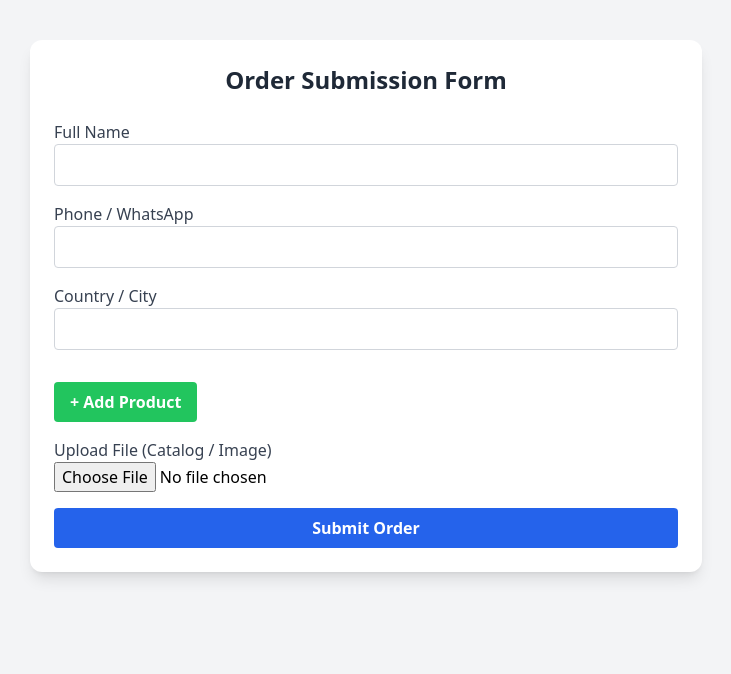
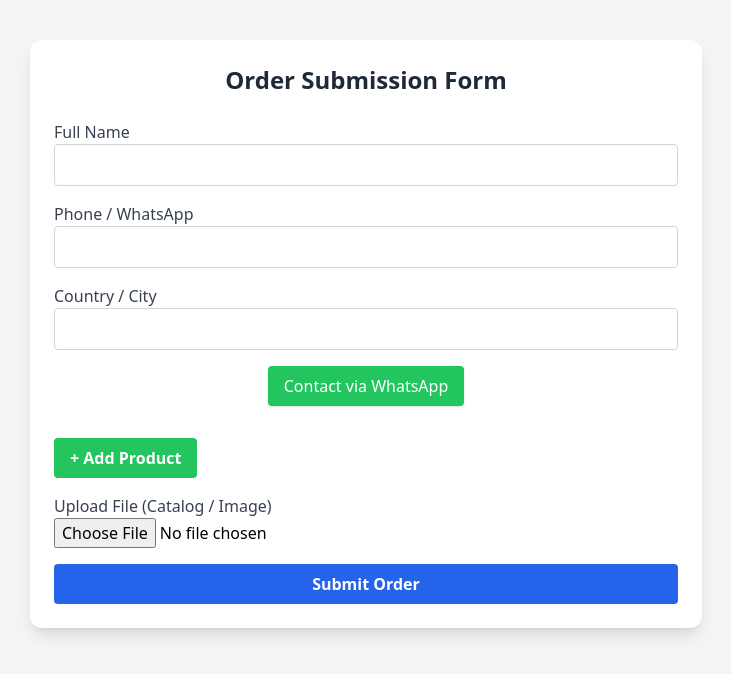
Before and after one commit to shlkhd/tiragon-order-app, a website: page public/index.html in a window 1280 px wide. Shown: the whole page, without its empty margins (274-1005 px from the left). Drawn offline with nearby package versions, Linux system fonts and the light colour scheme.

Commit message:
Update index.html

```diff
--- a/public/index.html
+++ b/public/index.html
@@ -42,6 +42,12 @@
         <label class="block text-gray-700">Country / City</label>
         <input type="text" name="country" class="w-full border border-gray-300 rounded p-2" />
       </div>
+<div class="text-center mt-6">
+  <a href="https://wa.me/971557068949" target="_blank"
+     class="inline-block bg-green-500 text-white px-4 py-2 rounded shadow hover:bg-green-600">
+    Contact via WhatsApp
+  </a>
+</div>
 
       <div id="products"></div>
       <button type="button" onclick="addProductFields()" class="bg-green-500 hover:bg-green-600 text-white font-semibold py-2 px-4 rounded mb-4">
```
